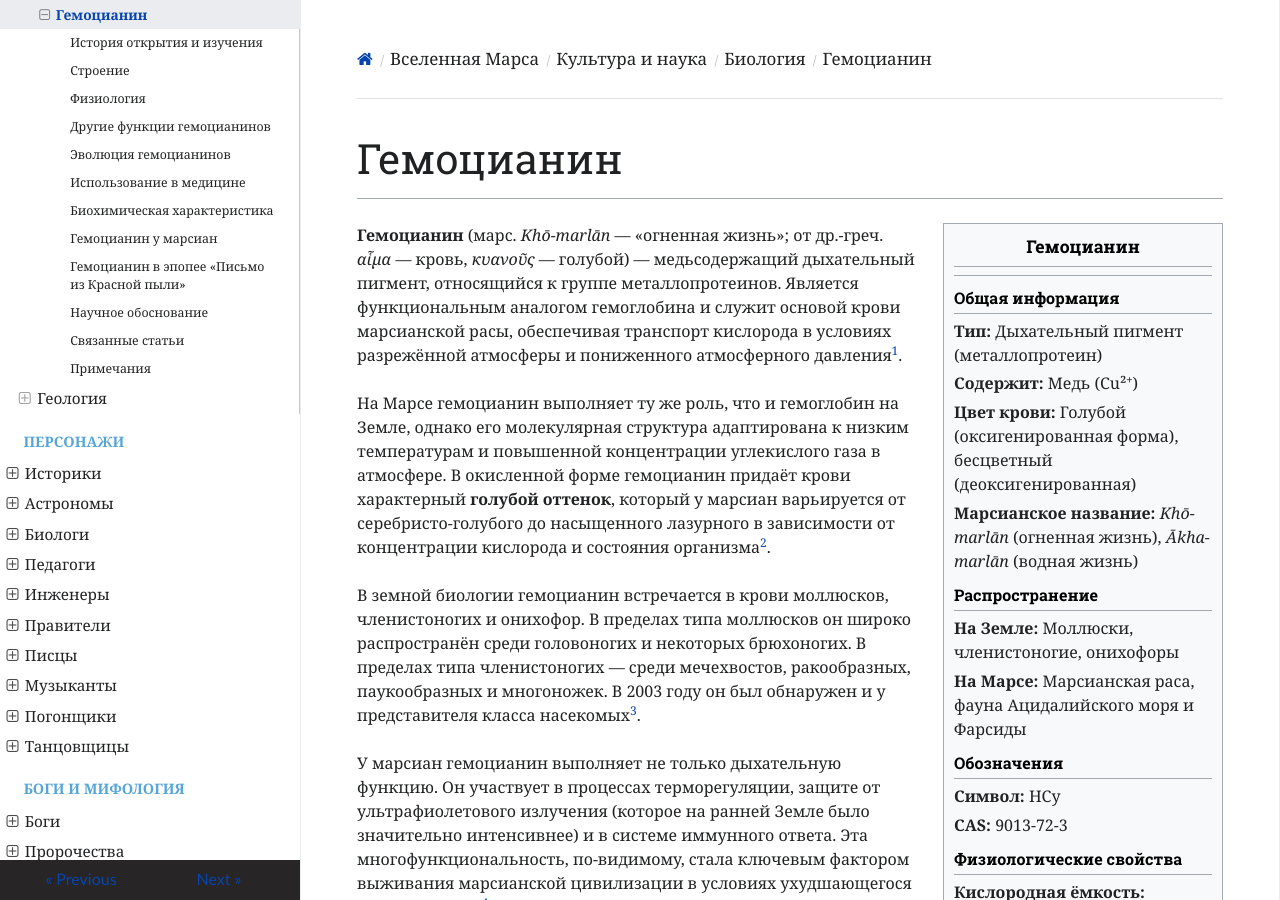
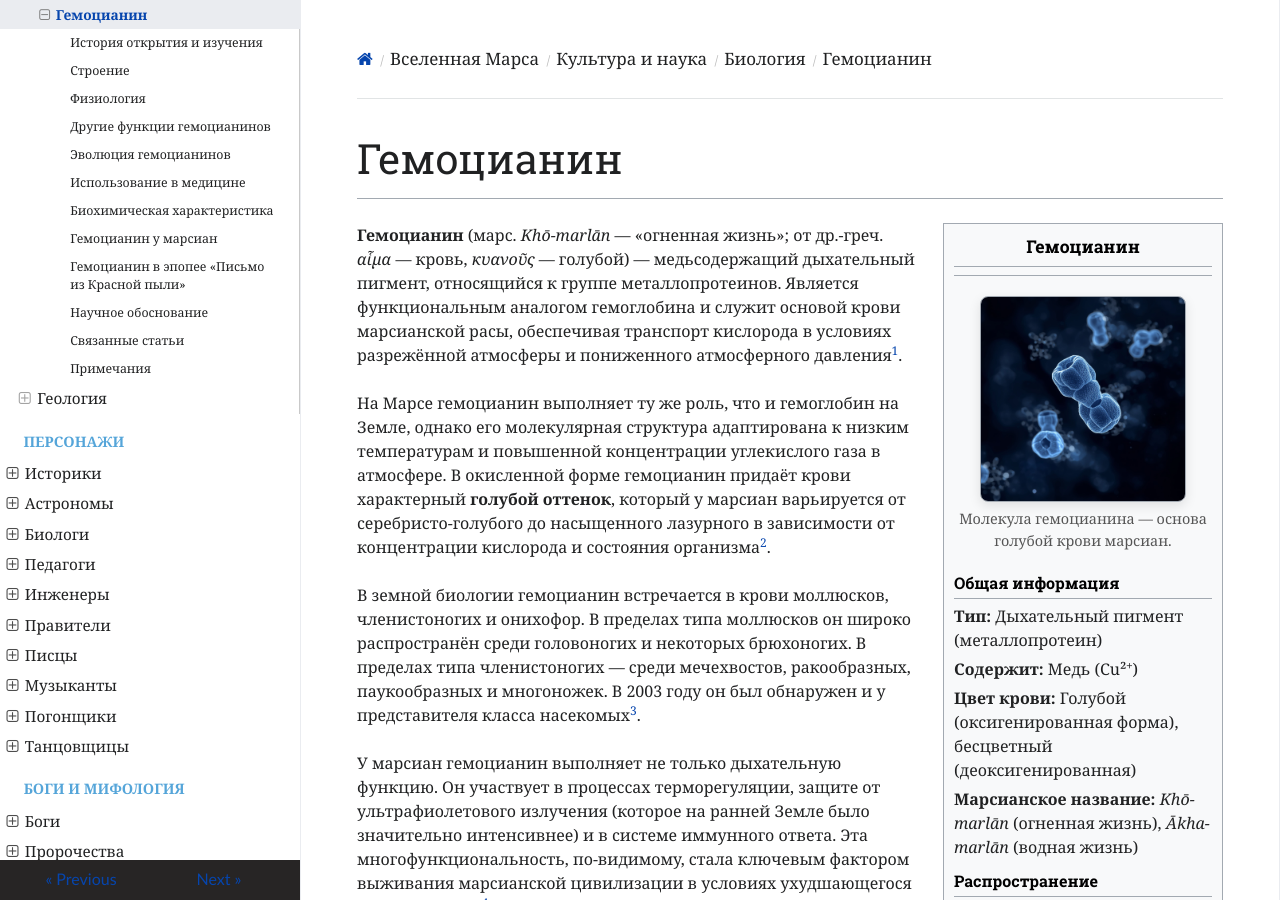
Before and after one commit to ivanhohlov14-bit/mars-encyclopedia, an MkDocs documentation site: the page built from docs/biology/gemotsianin.md, in a window 1280 px wide and 900 px high. Built offline with MkDocs 1.6.1, drawn with Linux system fonts in a browser that asks for light colours; nearby versions of some CDN libraries.

Commit message:
Update gemotsianin.md

```diff
--- a/docs/biology/gemotsianin.md
+++ b/docs/biology/gemotsianin.md
@@ -3,6 +3,11 @@
 <div class="infobox" style="float: right; width: 280px; background: #f8f9fa; border: 1px solid #a2a9b1; padding: 10px; margin: 0 0 1rem 1.5rem; font-size: 0.9rem;">
   <h3 style="margin: 0; text-align: center;">Гемоцианин</h3>
   <hr>
+
+  <div style="text-align: center; margin: 20px 0;">
+  <img src="https://raw.githubusercontent.com/ivanhohlov14-bit/mars-encyclopedia/main/docs/assets/images/hemocyanin-molecule.jpg" alt="Гемоцианин — голубая кровь марсиан" style="max-width: 80%; height: auto; border-radius: 8px; border: 1px solid #a2a9b1; box-shadow: 0 4px 12px rgba(0,0,0,0.1);">
+  <div style="font-size: 0.9rem; color: #555; margin-top: 6px;">Молекула гемоцианина — основа голубой крови марсиан.</div>
+</div>
 
   <h4 style="margin: 10px 0 5px 0; font-size: 1rem; border-bottom: 1px solid #a2a9b1; padding-bottom: 3px;">Общая информация</h4>
   <p><b>Тип:</b> Дыхательный пигмент (металлопротеин)</p>
```
